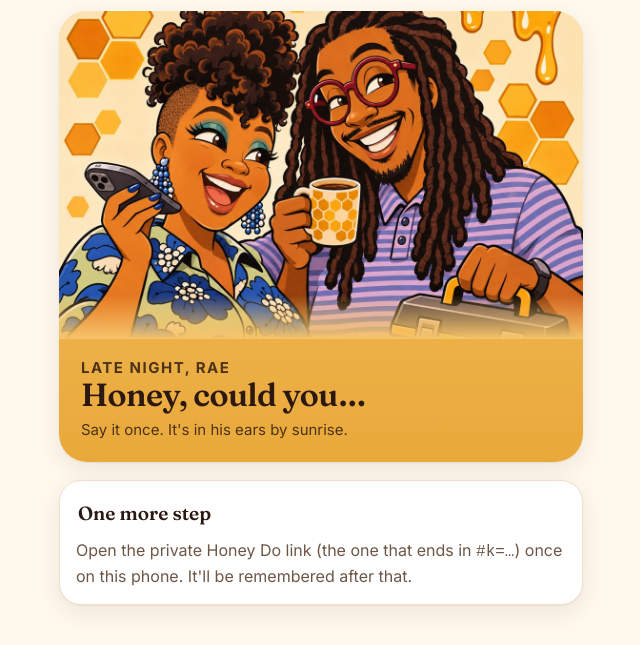
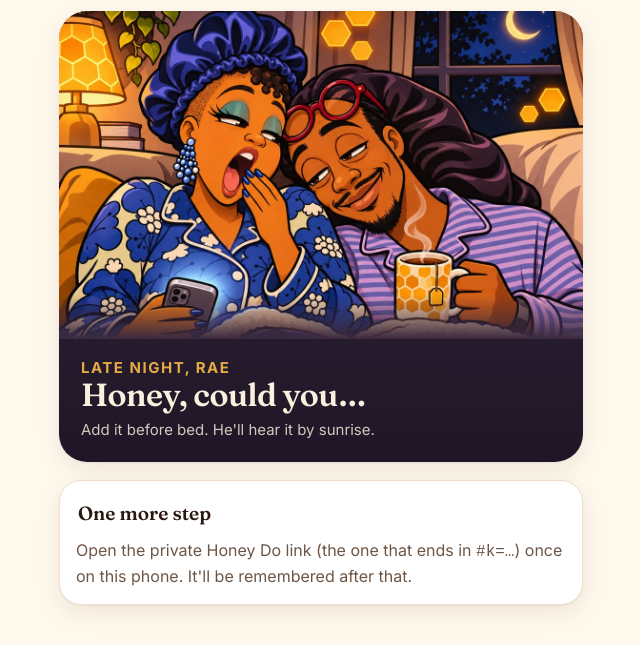
Before and after one commit to delamp/honey-do, a plain HTML site: page index.html in a window 1280 px wide. Shown: the part 57-702 px from the top of the page, without its empty margins (319-959 px from the left). Drawn offline with Linux system fonts and the light colour scheme.

Commit message:
Morning, afternoon and night pictures

```diff
--- a/index.html
+++ b/index.html
@@ -65,6 +65,12 @@
     .hero h1 { font-family: var(--serif); font-weight: 600; font-size: 32px; line-height: 1.05; letter-spacing: -.02em; margin: 0 0 8px; }
     .hero p { margin: 0; font-size: 15px; line-height: 1.4; opacity: .82; }
     .hero.compact .art { aspect-ratio: 16 / 7; object-position: 50% 22%; }
+    .hero .art { transition: opacity .4s; }
+    .hero.morning { background: linear-gradient(180deg, #FFD98A 0%, #F2B24C 100%); }
+    .hero.morning .copy::before { background: linear-gradient(180deg, rgba(255,217,138,0) 0%, #FFD98A 100%); }
+    .hero.night { background: linear-gradient(180deg, #3A2A3F 0%, #1E1626 100%); color: #FBEFDD; }
+    .hero.night .copy::before { background: linear-gradient(180deg, rgba(58,42,63,0) 0%, #3A2A3F 100%); }
+    .hero.night .hello { color: #F2B347; opacity: .95; }
 
     /* ---------- Composer ---------- */
     .composer { background: var(--card); border: 1px solid var(--line); border-radius: var(--radius); box-shadow: var(--shadow); padding: 16px; }
@@ -183,11 +189,11 @@
   </header>
 
   <section class="hero" aria-label="Welcome">
-    <img class="art" src="hero.jpg?v=3" alt="Cartoon of Rae with her phone and B Cook with his coffee and toolbox" width="1100" height="829">
+    <img class="art" alt="" width="1100" height="829">
     <div class="copy">
       <p class="hello" id="hello">Hey, Rae</p>
       <h1>Honey, could you…</h1>
-      <p>Say it once. It's in his ears by sunrise.</p>
+      <p id="heroLine">Say it once. It's in his ears by sunrise.</p>
     </div>
   </section>
 
@@ -248,11 +254,31 @@
   const esc = (s) => { const d = document.createElement('div'); d.textContent = s == null ? '' : String(s); return d.innerHTML; };
   const buzz = (ms) => { try { navigator.vibrate && navigator.vibrate(ms); } catch (e) {} };
 
-  // Greeting by time of day
-  (function () {
+  // Greeting and picture by time of day: breakfast in the morning, the everyday one in the afternoon,
+  // sleepy pajamas in the evening and late at night.
+  const SCENES = {
+    morning:   { img: 'hero-morning.jpg?v=1', alt: 'Cartoon of Rae and B Cook at breakfast in their pajamas', line: 'Coffee first. Then the list.' },
+    afternoon: { img: 'hero.jpg?v=3', alt: 'Cartoon of Rae with her phone and B Cook with his coffee and toolbox', line: "Say it once. It's in his ears by sunrise." },
+    night:     { img: 'hero-night.jpg?v=1', alt: 'Cartoon of Rae and B Cook sleepy in their pajamas', line: "Add it before bed. He'll hear it by sunrise." },
+  };
+  function applyTimeOfDay() {
     const h = new Date().getHours();
+    const part = h >= 5 && h < 12 ? 'morning' : h >= 12 && h < 17 ? 'afternoon' : 'night';
     $('hello').textContent = (h < 5 ? 'Late night, ' : h < 12 ? 'Good morning, ' : h < 17 ? 'Good afternoon, ' : 'Good evening, ') + NAME;
-  })();
+    const hero = document.querySelector('.hero');
+    if (hero.dataset.part === part) return;
+    hero.dataset.part = part;
+    hero.classList.toggle('morning', part === 'morning');
+    hero.classList.toggle('night', part === 'night');
+    const s = SCENES[part];
+    const img = hero.querySelector('.art');
+    img.alt = s.alt;
+    if (!img.src.endsWith(s.img)) img.src = s.img;
+    $('heroLine').textContent = s.line;
+  }
+  applyTimeOfDay();
+  document.addEventListener('visibilitychange', () => { if (!document.hidden) applyTimeOfDay(); });
+  setInterval(applyTimeOfDay, 60 * 1000);
 
   // ---- Toast with optional action ----
   let toastTimer = null;
--- a/sw.js
+++ b/sw.js
@@ -1,7 +1,8 @@
 // Offline helper for the Honey Do app. It only keeps a copy of the page itself so the
 // app opens without a connection; the list always comes live from Google Tasks.
-const CACHE = 'honey-do-v3';
-const SHELL = ['./', './index.html', './manifest.webmanifest', './icon-192.png', './icon-512.png', './hero.jpg?v=3'];
+const CACHE = 'honey-do-v4';
+const SHELL = ['./', './index.html', './manifest.webmanifest', './icon-192.png', './icon-512.png',
+  './hero.jpg?v=3', './hero-morning.jpg?v=1', './hero-night.jpg?v=1'];
 
 self.addEventListener('install', (event) => {
   event.waitUntil(caches.open(CACHE).then((c) => c.addAll(SHELL)).then(() => self.skipWaiting()));
```
Also changed, not shown: hero-morning.jpg (added), hero-night.jpg (added).
